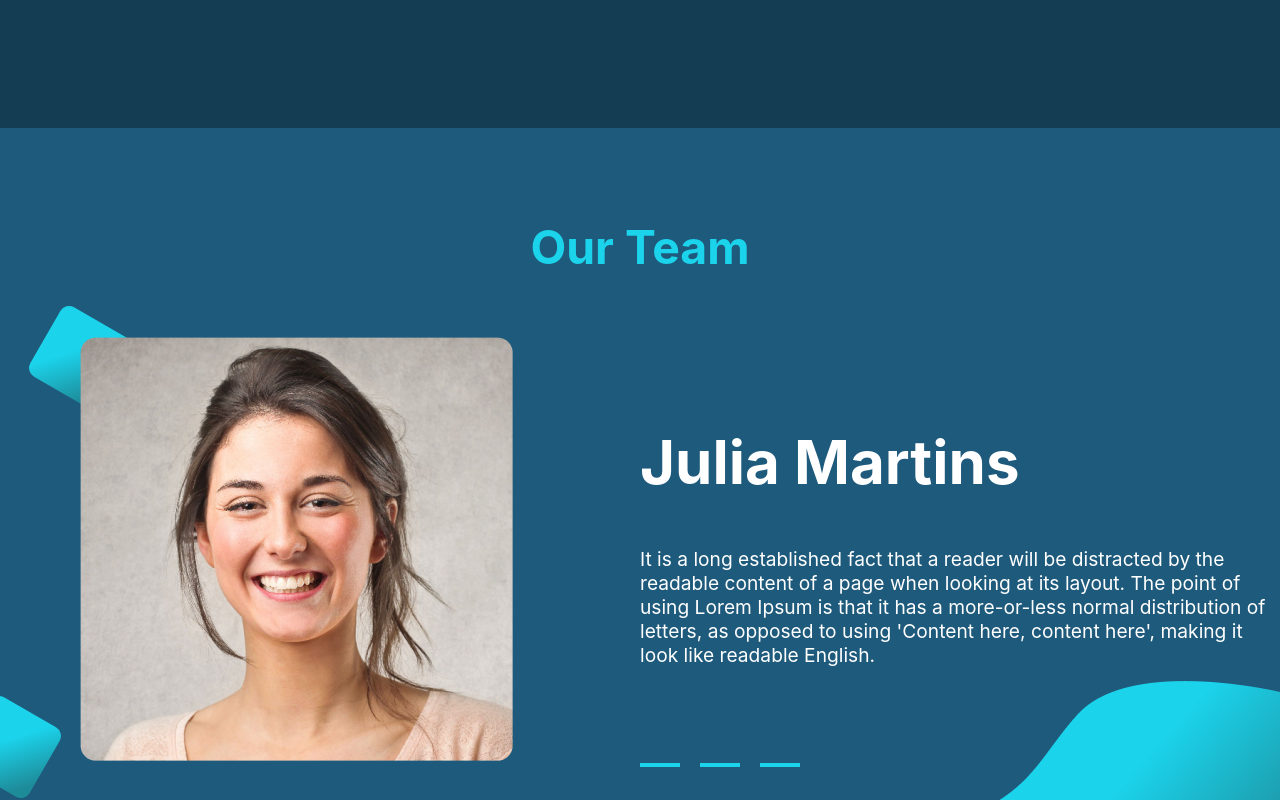
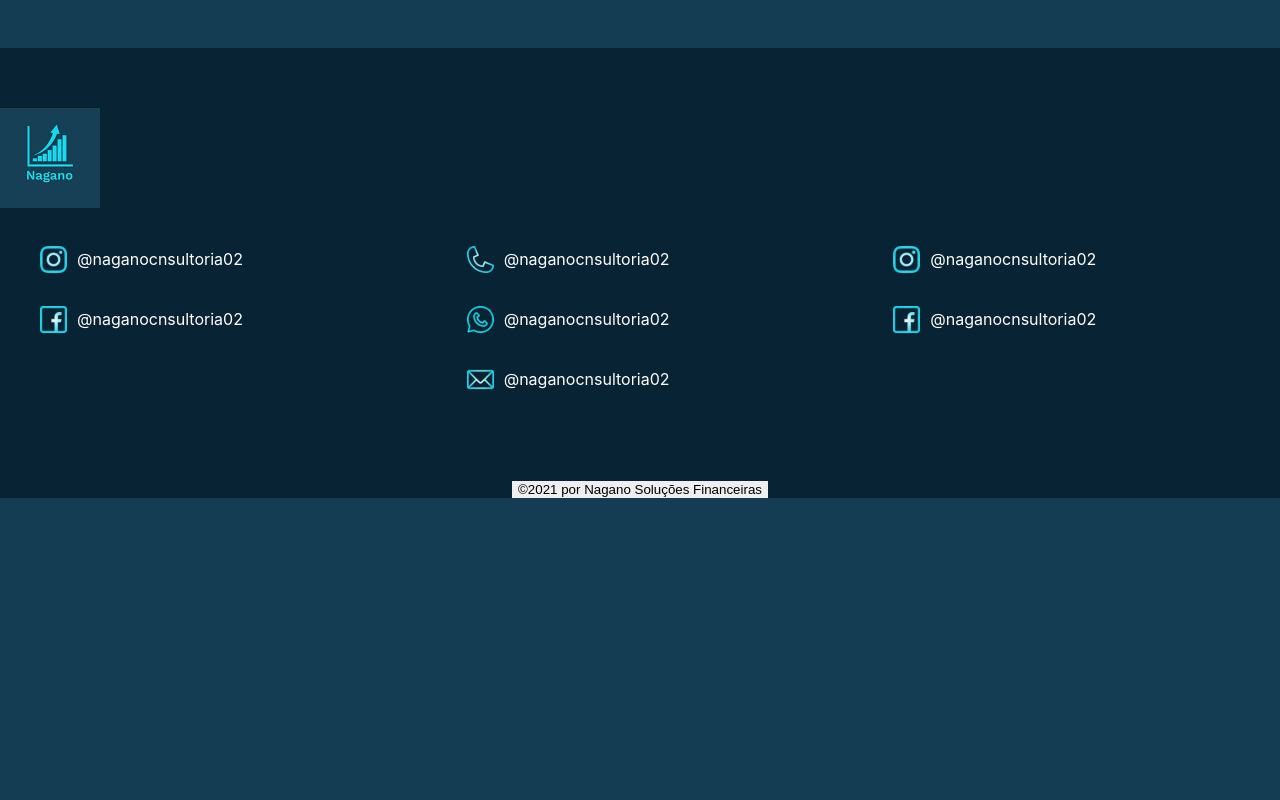
Before and after one commit to maikonweber/NaganoPrivete, a Next.js app: page / in a window 1280 px wide. Shown: the part 2760-3560 px from the top of the page. After the commit the page ends 3258 px from the top, so only its background shows below. Built offline with nearby package versions, Linux system fonts and the light colour scheme.

Commit message:
removendo team

```diff
--- a/pages/index.js
+++ b/pages/index.js
@@ -62,7 +62,7 @@ export default function Home() {
         image="/04-image.jpg"
         order="normal"
       />
-      <Team img="/people.png"/>
+      {/* <Team img="/people.png"/>   */}
       <Footer/>
     </main>
   )
```
